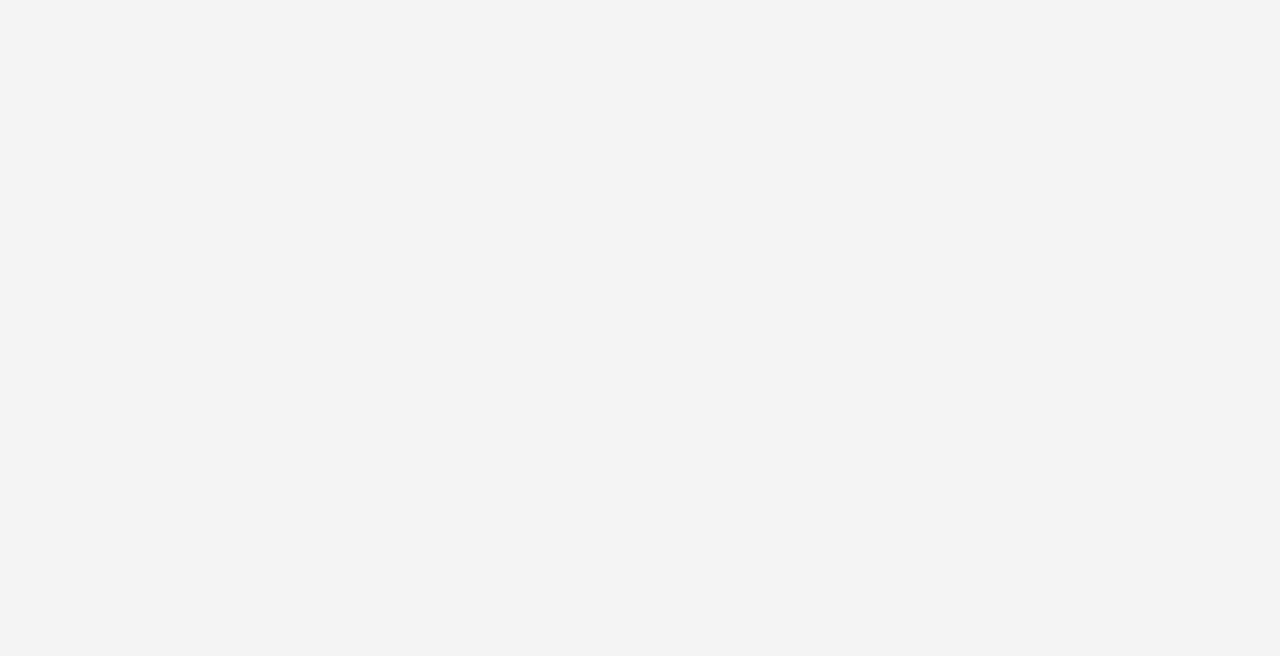
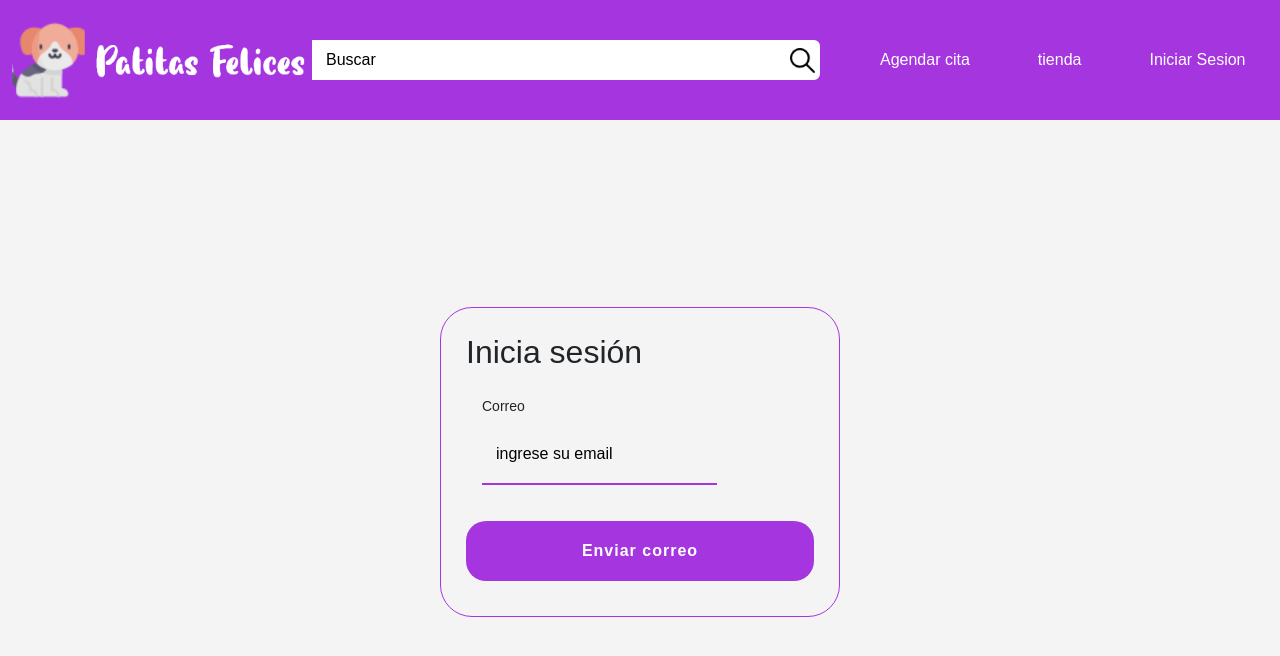
Before and after one commit to Luis-cmas/frontPatitas, a React (Create React App) app: page /Recuperacion_Contrasena in a window 1280 px wide. Before the commit this address had no page. Shown: the top 656 px of the page. Built offline with nearby package versions, Linux system fonts and the light colour scheme.

Commit message:
se hizo la pantalla de recuperacion de password

```diff
--- a/src/App.js
+++ b/src/App.js
@@ -10,6 +10,7 @@ import Login from './components/Login';
 import CrearCuenta from './components/CrearCuenta';
 import Tienda from './components/Tienda';
 import SesionUsuario from './components/SesionUsuario';
+import RecuperacionPass from './components/RecuperacionPass';
 import {
   BrowserRouter as Router,
   Routes,
@@ -43,7 +44,10 @@ function App() {
             <CrearCuenta />
           </div>}
           />
-          <Route exact path="/Recuperacion_Contraseña" element={<Header />}
+          <Route exact path="/Recuperacion_Contrasena" element={<div>
+            <Header/>
+            <RecuperacionPass/>
+            </div>}
           />
           <Route exact path="/Busqueda" element={<Header />}
           />
--- a/src/components/Login.js
+++ b/src/components/Login.js
@@ -81,7 +81,7 @@ function Login({ setUsuario, usuario }) {
                             <input type="checkbox" name="" id="cbox1" valuse="checkbox" /> Recuerdame
                         </label>
                         <br />
-                        <a href="/">Olvidé mi contraseña</a>
+                        <Link to="../Recuperacion_Contrasena">Olvidé mi contraseña</Link>
                     </div>
                 </form>
                 <p className="login__container--register">No tienes ninguna cuenta <a href="./Crear_Cuenta"> Regístrate </a></p>
--- /dev/null
+++ b/src/components/RecuperacionPass.js
@@ -0,0 +1,45 @@
+import React from 'react'
+import "./styles/RecuperacionPass.css"
+import { useForm } from "react-hook-form"
+import Axios from "axios"
+
+export default function RecuperacionPass() {
+    const {
+        register,
+        handleSubmit,
+        formState: { errors }
+    } = useForm();
+    const onSubmit = (data) => {
+
+    };
+    return (
+        <div className='login'>
+            <div className='login__content'>
+                <h2 tabindex="0">Inicia sesión</h2>
+
+                <form onSubmit={handleSubmit(onSubmit)} className='login__container--form'>
+                    <div className='contact__input-group'>
+                        <label htmlFor="email">Correo</label>
+                        <input className='input'
+                            type='email'
+                            placeholder="ingrese su email"
+                            {...register("email", {
+                                validate: {
+                                    email: (value) => value !== ""
+                                }
+                            })}
+                        />
+                        {errors.email && errors.email.type === "email" && (<p>Ingrese un email valido</p>)}
+
+                    </div>
+
+                    <input className="button" type="submit" value="Enviar correo" />
+
+                </form>
+
+            </div>
+
+        </div>
+
+    )
+}
--- /dev/null
+++ b/src/components/styles/RecuperacionPass.css
@@ -0,0 +1,23 @@
+:root{
+    margin: 0;
+    padding: 0;
+}
+.cuerpo{
+    background-color: F4F4F4;
+    width: 100%;
+    height: 80vh;
+    display: flex;
+    align-items: center;
+    justify-content: center;
+
+}
+.contenedor{
+    border-color: blueviolet;
+    border-radius: 2rem;
+    display: flex;
+    align-items: center;
+    justify-content: center;
+    border: 10px;
+    width: 30%;
+    height: 100%;
+}
```
